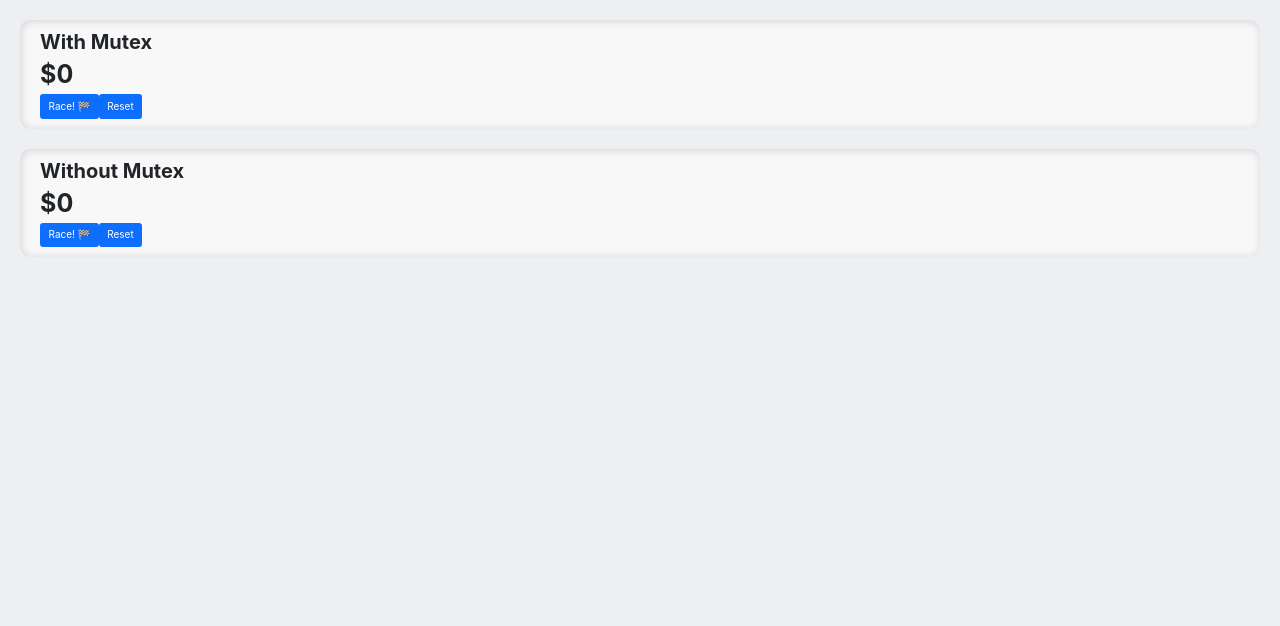
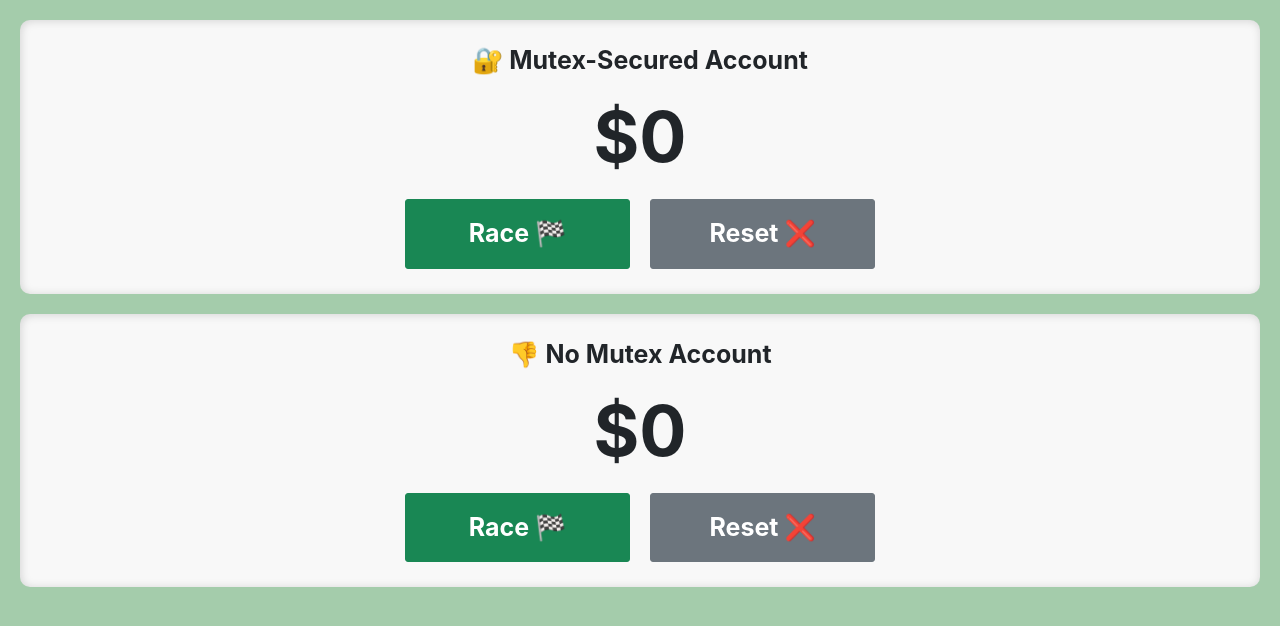
Before and after one commit to ghuong/mutex-bank-client, a React (Create React App) app: page / in a window 1280 px wide. Shown: the top 626 px of the page. Built offline with nearby package versions, Linux system fonts and the light colour scheme.

Commit message:
CSS - AccountDisplay

```diff
--- a/src/App.js
+++ b/src/App.js
@@ -3,8 +3,12 @@ import AccountDisplay from "./components/AccountDisplay";
 function App() {
   return (
     <div className="App">
-      <AccountDisplay accountName="With Mutex" startingBalance={0} useMutex={true} />
-      <AccountDisplay accountName="Without Mutex" startingBalance={0} />
+      <AccountDisplay
+        accountName="🔐 Mutex-Secured Account"
+        startingBalance={0}
+        useMutex={true}
+      />
+      <AccountDisplay accountName="👎 No Mutex Account" startingBalance={0} />
     </div>
   );
 }
--- a/src/components/AccountBalance.js
+++ b/src/components/AccountBalance.js
@@ -1,5 +1,7 @@
-// import React from "react"
+import styles from "./css/AccountBalance.module.css";
 
-const AccountBalance = ({ balance }) => <h1>${balance}</h1>;
+const AccountBalance = ({ balance }) => (
+  <h1 className={styles.balance}>${balance}</h1>
+);
 
 export default AccountBalance;
--- a/src/components/AccountDisplay.js
+++ b/src/components/AccountDisplay.js
@@ -2,7 +2,7 @@ import { useState } from "react";
 
 import Button from "react-bootstrap/Button";
 
-// import styles from "./css/AccountDisplay.module.css";
+import css from "./css/AccountDisplay.module.css";
 
 import Panel from "./Panel";
 import AccountBalance from "./AccountBalance";
@@ -44,14 +44,28 @@ const AccountDisplay = ({ accountName, useMutex = false }) => {
   return (
     <div>
       <Panel>
-        <h2>{accountName}</h2>
-        <AccountBalance balance={balance} />
-        <Button variant="primary" onClick={runSimulatedTransactions}>
-          Race! 🏁
-        </Button>
-        <Button variant="primary" onClick={resetSimulation}>
-          Reset
-        </Button>
+        <h1 className={css.account_name}>{accountName}</h1>
+        <div className={css.account_balance}>
+          <AccountBalance balance={balance} />
+        </div>
+        <div className={css.flexbox_center}>
+          <Button
+            variant="success"
+            size="lg"
+            className={css.button}
+            onClick={runSimulatedTransactions}
+          >
+            Race 🏁
+          </Button>
+          <Button
+            variant="secondary"
+            size="lg"
+            className={css.button}
+            onClick={resetSimulation}
+          >
+            Reset ❌
+          </Button>
+        </div>
       </Panel>
       {transactionsList}
     </div>
--- /dev/null
+++ b/src/components/css/AccountBalance.module.css
@@ -0,0 +1,3 @@
+.balance {
+  font-size: 7rem;
+}
--- /dev/null
+++ b/src/components/css/AccountDisplay.module.css
@@ -0,0 +1,25 @@
+.button {
+  width: 20%;
+  min-width: 7em;
+  max-width: 9em;
+  padding: 0.6em 0;
+  /* margin-right: 2rem; */
+  font-size: 2.5rem;
+  font-weight: bold;
+}
+
+.account_name {
+  text-align: center;
+  margin-bottom: 2rem;
+}
+
+.account_balance {
+  text-align: center;
+  margin-bottom: 2rem;
+}
+
+.flexbox_center {
+  display: flex;
+  justify-content: center;
+  gap: 2rem;
+}
--- a/src/components/css/Panel.module.css
+++ b/src/components/css/Panel.module.css
@@ -2,6 +2,6 @@
   background-color: #f8f8f8;
   border-radius: 10px;
   box-shadow: inset 1px 1px 10px rgba(0, 0, 0, 0.15);
-  padding: 1rem 2rem 1rem 2rem;
+  padding: 2.5rem;
   margin-bottom: 2rem;
 }
--- a/src/index.css
+++ b/src/index.css
@@ -5,7 +5,7 @@ html {
 body {
   margin: 0;
   padding: 2rem 2rem;
-  background-color: #edeff2;
+  background-color: #a4ccab;
   font-family: -apple-system, BlinkMacSystemFont, 'Segoe UI', 'Roboto', 'Oxygen',
     'Ubuntu', 'Cantarell', 'Fira Sans', 'Droid Sans', 'Helvetica Neue',
     sans-serif;
```
